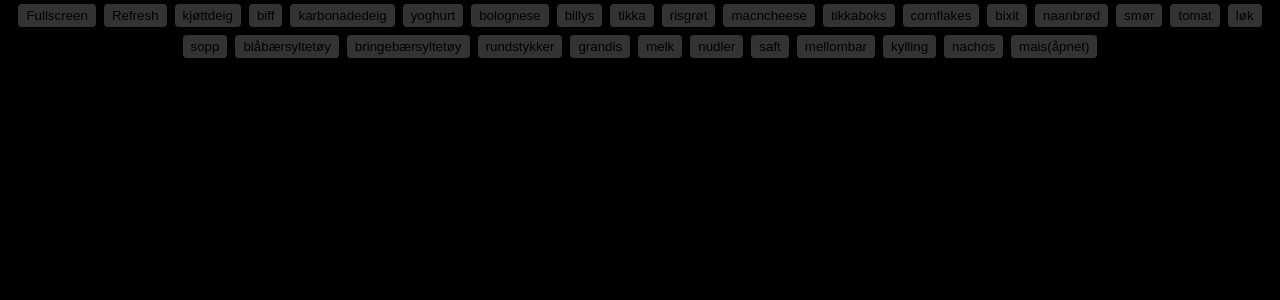
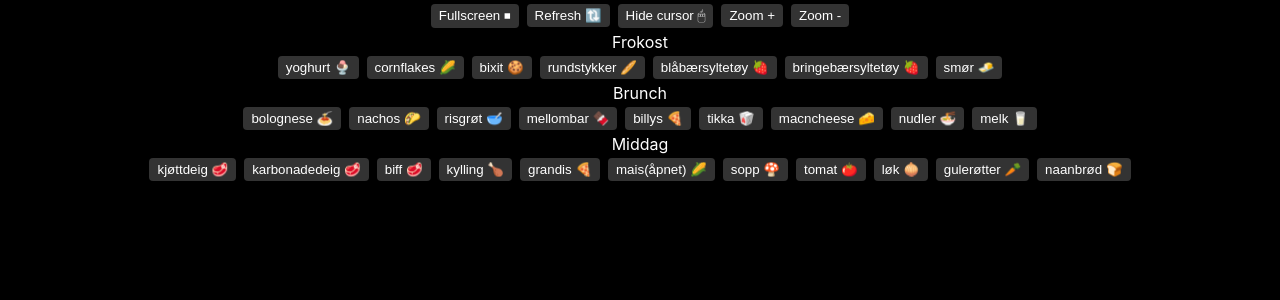
Before and after one commit to niklasmh/rpi-touch-gui, a React (Create React App) app: page / in a window 1280 px wide. Shown: the top 300 px of the page. Built offline with nearby package versions, Linux system fonts and the light colour scheme.

Commit message:
Add some more functionality

```diff
--- a/src/App.js
+++ b/src/App.js
@@ -1,70 +1,97 @@
 import { useEffect, useState } from "react";
 
 let initialList = [];
+let initialZoom = 1;
 try {
   initialList = JSON.parse(localStorage.getItem("list")) || [];
+  initialZoom = JSON.parse(localStorage.getItem("zoom")) || 1;
 } catch (e) {}
 
 function App() {
   const [list, setList] = useState(initialList);
+  const [cursorShouldHide, hideCursor] = useState(false);
+  const [zoom, setZoom] = useState(initialZoom);
 
   // Yup, this is what I eat on a daily basis
   const [stuff] = useState(
     `
-kjøttdeig
-biff
-karbonadedeig
-yoghurt
-bolognese
-billys
-tikka
-risgrøt
-macncheese
-tikkaboks
-cornflakes
-bixit
-naanbrød
-smør
-tomat
-løk
-sopp
-blåbærsyltetøy
-bringebærsyltetøy
-rundstykker
-grandis
-melk
-nudler
-saft
-mellombar
-kylling
-nachos
-mais(åpnet)
+--- Frokost
+yoghurt 🍨 10
+cornflakes 🌽
+bixit 🍪
+rundstykker 🥖
+blåbærsyltetøy 🍓
+bringebærsyltetøy 🍓
+smør 🧈 50
+--- Brunch
+bolognese 🍝
+nachos 🌮
+risgrøt 🥣 10
+mellombar 🍫
+billys 🍕
+tikka 🥡
+macncheese 🧀
+nudler 🍜
+melk 🥛 20
+--- Middag
+kjøttdeig 🥩 10
+karbonadedeig 🥩 10
+biff 🥩 10
+kylling 🍗
+grandis 🍕
+mais(åpnet) 🌽 2
+sopp 🍄 8
+tomat 🍅 3
+løk 🧅 15
+gulerøtter 🥕 20
+naanbrød 🍞 20
 `
       .trim()
       .split("\n")
+      .map((item) => {
+        const [name, emoji = "", days = "100"] = item.split(" ");
+        const time = parseInt(days) * 24 * 60 * 60 * 1000;
+        return { name, emoji, time };
+      })
   );
 
   useEffect(() => {
     localStorage.setItem("list", JSON.stringify(list));
   }, [list]);
 
+  useEffect(() => {
+    localStorage.setItem("zoom", JSON.stringify(zoom));
+  }, [zoom]);
+
   return (
-    <div className="App">
+    <div className="App" style={{ zoom, cursor: cursorShouldHide ? "none" : "default" }}>
       <div>
-        <button onClick={() => document.documentElement.requestFullscreen()}>Fullscreen</button>
-        <button onClick={() => window.location.reload()}>Refresh</button>
-        {stuff.map((s) => (
-          <button key={s} onClick={() => setList((l) => [...l, { name: s, id: Date.now(), date: Date.now() }])}>
-            {s}
-          </button>
-        ))}
+        <button onClick={() => document.documentElement.requestFullscreen()}>Fullscreen ⏹</button>
+        <button onClick={() => window.location.reload()}>Refresh 🔃</button>
+        <button onClick={() => hideCursor((hide) => !hide)}>{cursorShouldHide ? "Show" : "Hide"} cursor 🖱</button>
+        <button onClick={() => setZoom((zoom) => zoom + 0.1)}>Zoom +</button>
+        <button onClick={() => setZoom((zoom) => zoom - 0.1)}>Zoom -</button>
+        {stuff.map(({ name, emoji, time }) =>
+          name === "---" ? (
+            <div key={emoji} className="gap">
+              {emoji}
+            </div>
+          ) : (
+            <button
+              key={name}
+              style={{ cursor: cursorShouldHide ? "none" : "default" }}
+              onClick={() => setList((l) => [...l, { name, emoji, id: Date.now(), expires: Date.now() + time }])}
+            >
+              {name} {emoji}
+            </button>
+          )
+        )}
       </div>
       <div className="items">
         {Object.values(
           list
-            .sort((a, b) => b.date - a.date)
+            .sort((a, b) => b.expires - a.expires)
             .reduce((acc, e) => {
-              console.log(acc);
               return {
                 ...acc,
                 [e.name]: {
@@ -75,10 +102,10 @@
               };
             }, {})
         )
-          .sort((a, b) => a.date - b.date)
+          .sort((a, b) => a.expires - b.expires)
           .map((e) => (
             <div key={e.name} onClick={e.onClick} className="item">
-              {e.name} ({e.count})
+              {e.name} {e.emoji} ({e.count})
             </div>
           ))}
       </div>
--- a/src/index.css
+++ b/src/index.css
@@ -18,6 +18,7 @@
   background-color: #333;
   margin: 4px;
   padding: 4px 8px;
+  color: #fff;
 }
 
 .App {
@@ -43,4 +44,10 @@
 .item {
   display: inline-block;
   padding: 6px;
+  cursor: pointer;
 }
+
+.gap {
+  width: 100%;
+  display: inline-block;
+}
```
